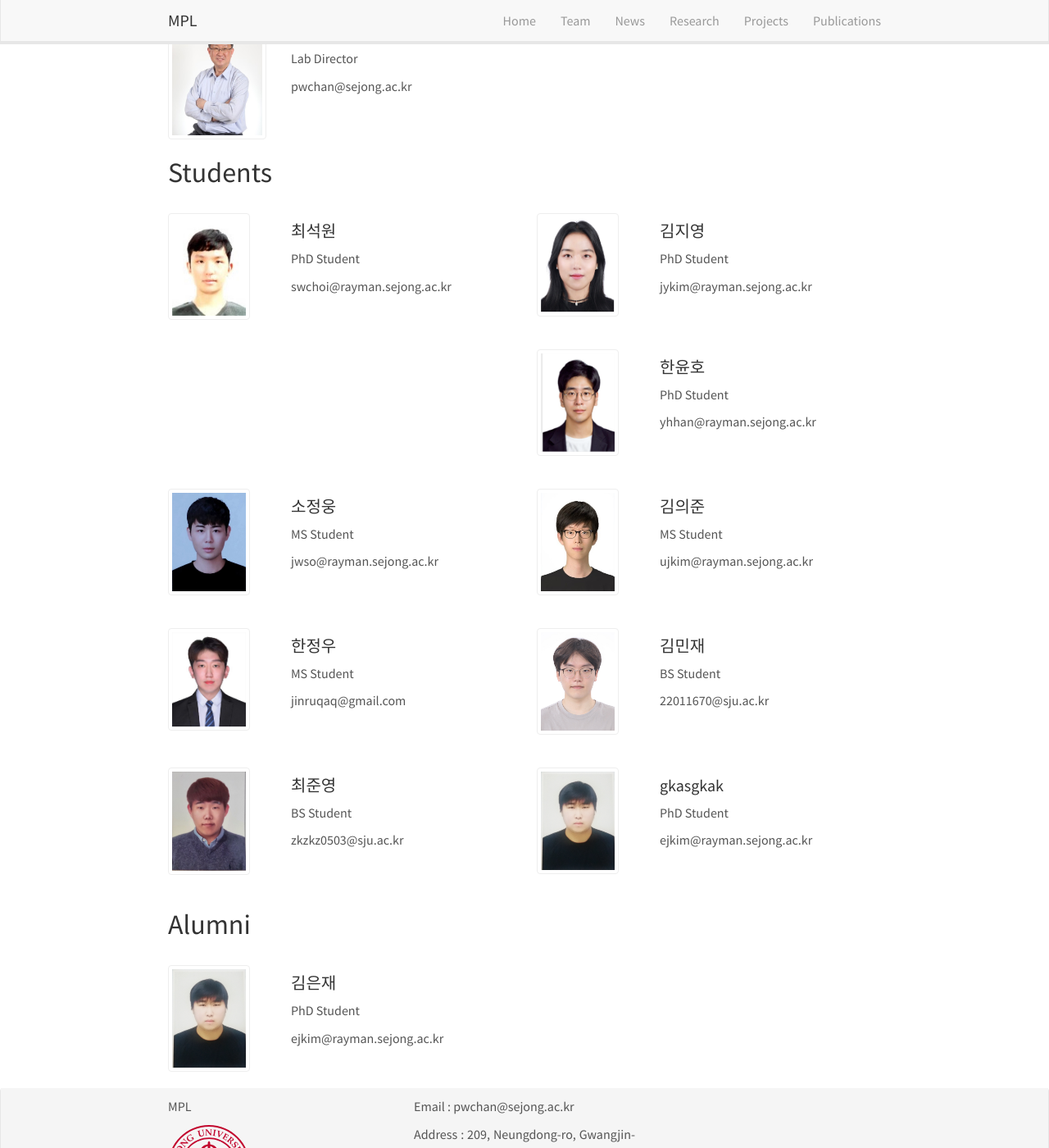
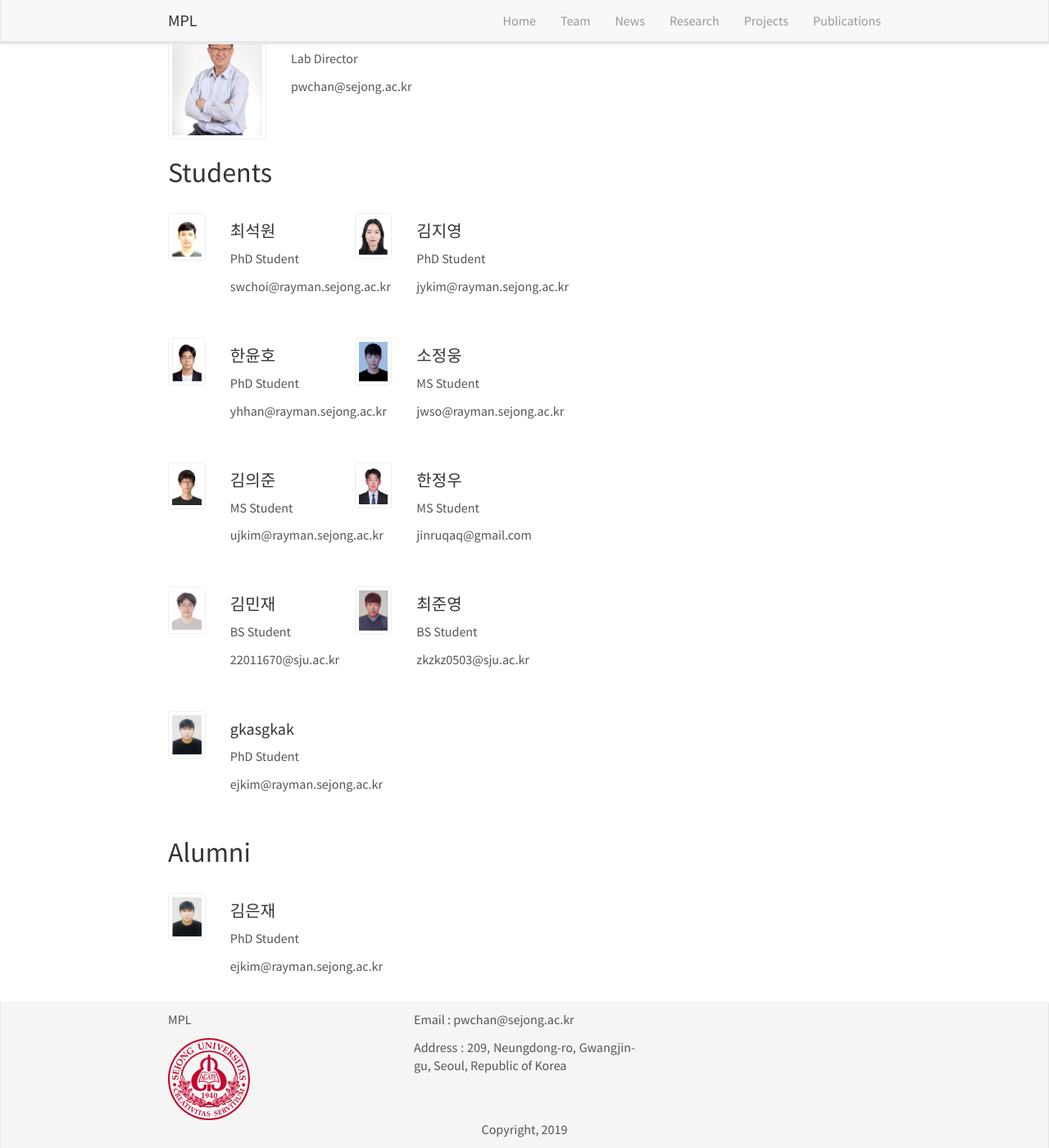
Before and after one commit to MPLRayman/webtest2, a Jekyll site: the page built from _pages/team/index.html, in a window 1280 px wide and 1400 px high, scrolled down 200 px. Shown: the whole window at 82% size. Built offline with Jekyll 4.4.1, drawn with Linux system fonts in a browser that asks for light colours; nearby versions of some CDN libraries.

Commit message:
kmj test commit

```diff
--- a/_pages/team/index.html
+++ b/_pages/team/index.html
@@ -35,7 +35,11 @@
 {% endfor %}
 
 <style>
-
+    .grid-container {
+        display: grid;
+        grid-template-columns: repeat(auto-fill, minmax(400px, 1fr));
+        grid-gap: 20px; /* 카드 간의 간격 */
+    }
 
     .card {
         display: flex;
```
